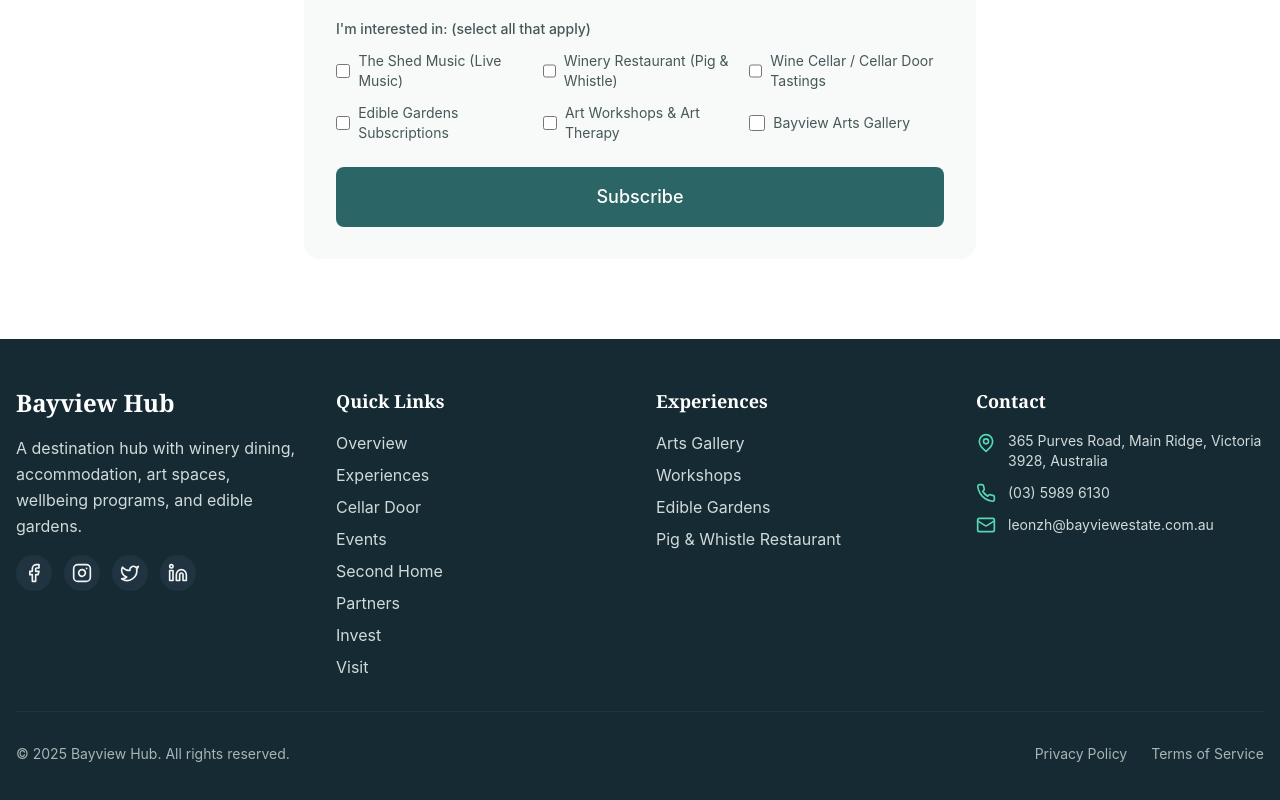
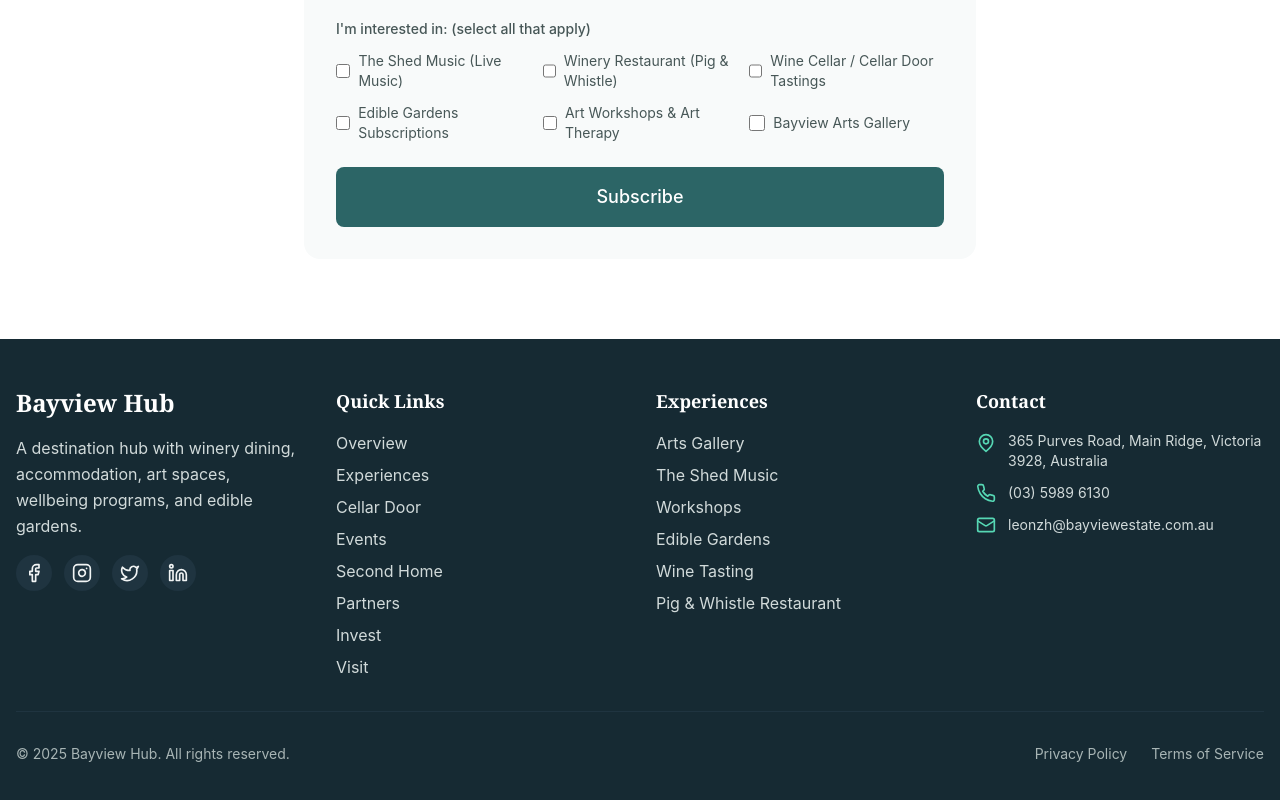
Before and after one commit to thepig365/bayviewhub, a Next.js app: page / in a window 1280 px wide. Shown: the part 5510-6310 px from the top of the page. Built offline with nearby package versions, Linux system fonts and the light colour scheme; no server answers.

Commit message:
Add Shed Music and Wine Tasting to footer

```diff
--- a/components/layout/Footer.tsx
+++ b/components/layout/Footer.tsx
@@ -71,6 +71,16 @@
                 </Link>
               </li>
               <li>
+                <a
+                  href="https://www.thepigandwhistle.com.au/what-s-on"
+                  target="_blank"
+                  rel="noopener noreferrer"
+                  className="text-natural-300 hover:text-primary-400 transition-colors"
+                >
+                  The Shed Music
+                </a>
+              </li>
+              <li>
                 <Link href="/workshops" className="text-natural-300 hover:text-primary-400 transition-colors">
                   Workshops
                 </Link>
@@ -78,6 +88,11 @@
               <li>
                 <Link href="/gardens" className="text-natural-300 hover:text-primary-400 transition-colors">
                   Edible Gardens
+                </Link>
+              </li>
+              <li>
+                <Link href="/cellar-door" className="text-natural-300 hover:text-primary-400 transition-colors">
+                  Wine Tasting
                 </Link>
               </li>
               <li>
```
